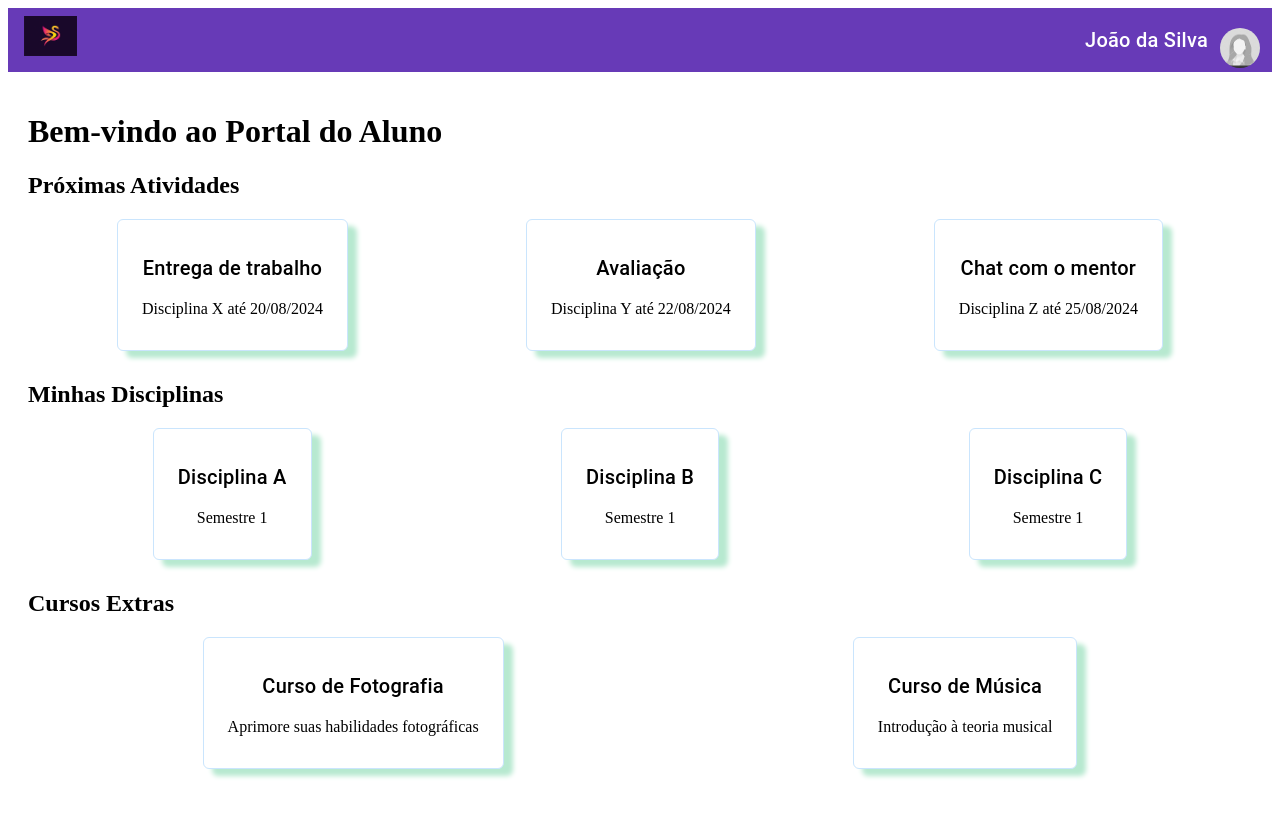
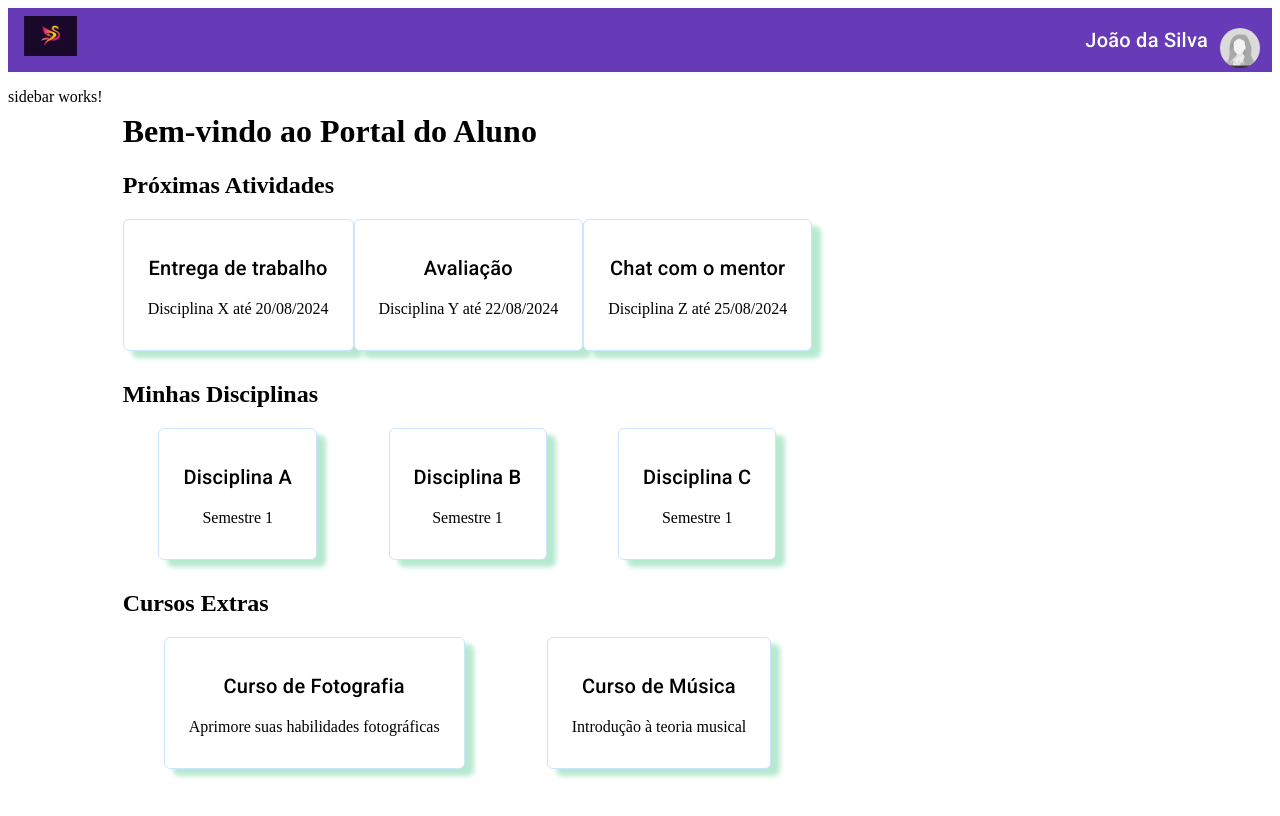
Before and after one commit to esparen/FSEduM2-portal-educacional, an Angular app: page /home in a window 1280 px wide. Shown: the top 816 px of the page. Built offline with nearby package versions, Linux system fonts and the light colour scheme.

Commit message:
feat: Update app.component imports and providers with header component and alternative layout

```diff
--- a/src/app/app.component.html
+++ b/src/app/app.component.html
@@ -1,2 +1 @@
-<app-header></app-header>
 <router-outlet />
--- a/src/app/app.component.scss
+++ b/src/app/app.component.scss
@@ -0,0 +1,4 @@
+.app-container {
+  display: flex;
+  flex-direction: row;
+}
--- a/src/app/app.component.ts
+++ b/src/app/app.component.ts
@@ -1,11 +1,10 @@
 import { Component } from '@angular/core';
 import { RouterOutlet } from '@angular/router';
-import { HeaderComponent } from './shared/components/header/header.component';
 
 @Component({
   selector: 'app-root',
   standalone: true,
-  imports: [RouterOutlet, HeaderComponent],
+  imports: [RouterOutlet],
   templateUrl: './app.component.html',
   styleUrl: './app.component.scss',
 })
--- a/src/app/app.layout.ts
+++ b/src/app/app.layout.ts
@@ -1,14 +1,20 @@
 import { Component } from '@angular/core';
 import { RouterOutlet } from '@angular/router';
 import { CommonModule } from '@angular/common';
+import { HeaderComponent } from './shared/components/header/header.component';
+import { SidebarComponent } from './shared/components/sidebar/sidebar.component';
 
 @Component({
   selector: 'app-main-layout',
   standalone: true,
-  imports: [CommonModule, RouterOutlet],
+  imports: [CommonModule, RouterOutlet, HeaderComponent, SidebarComponent],
   template: `
-    <router-outlet></router-outlet>
+    <app-header></app-header>
+    <div class="app-container">
+      <app-sidebar />
+      <router-outlet />
+    </div>
   `,
-  styles: [],
+  styleUrl: './app.component.scss',
 })
-export class AlternativeLayoutComponent {}
+export class MainLayoutComponent {}
--- a/src/index.html
+++ b/src/index.html
@@ -6,6 +6,8 @@
   <base href="/">
   <meta name="viewport" content="width=device-width, initial-scale=1">
   <link rel="icon" type="image/x-icon" href="favicon.ico">
+  <link href="https://fonts.googleapis.com/css2?family=Roboto:wght@300;400;500&display=swap" rel="stylesheet">
+  <link href="https://fonts.googleapis.com/icon?family=Material+Icons" rel="stylesheet">
 </head>
 <body>
   <app-root></app-root>
```
Also changed, not shown: src/app/app.routes.ts (+13 -8 lines).
